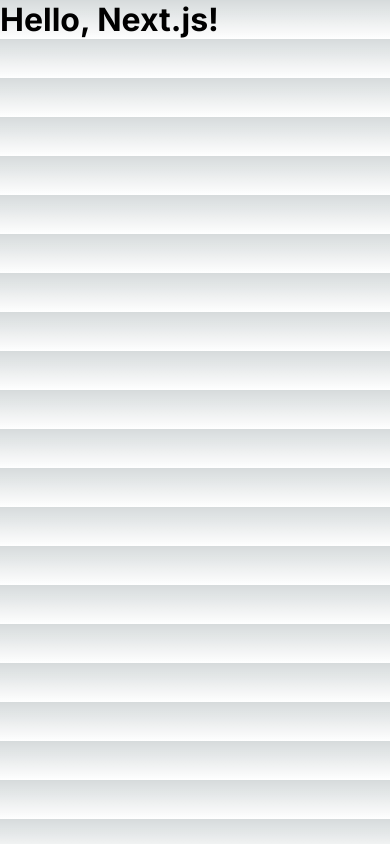
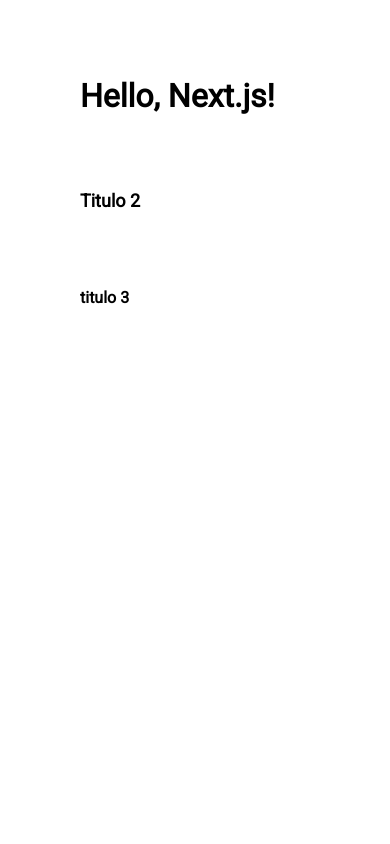
Before and after one commit to NayllaMiranda/aula-next-0, a Next.js app: page / in a window 390 px wide. Built offline with nearby package versions, Linux system fonts and the light colour scheme.

Commit message:
aula css

```diff
--- a/app/globals.css
+++ b/app/globals.css
@@ -1,107 +1,85 @@
-:root {
-  --max-width: 1100px;
-  --border-radius: 12px;
-  --font-mono: ui-monospace, Menlo, Monaco, "Cascadia Mono", "Segoe UI Mono",
-    "Roboto Mono", "Oxygen Mono", "Ubuntu Monospace", "Source Code Pro",
-    "Fira Mono", "Droid Sans Mono", "Courier New", monospace;
+/*
+Reset
+*/
 
-  --foreground-rgb: 0, 0, 0;
-  --background-start-rgb: 214, 219, 220;
-  --background-end-rgb: 255, 255, 255;
+/* http://meyerweb.com/eric/tools/css/reset/
+   v2.0 | 20110126
+   License: none (public domain)
+*/
 
-  --primary-glow: conic-gradient(
-    from 180deg at 50% 50%,
-    #16abff33 0deg,
-    #0885ff33 55deg,
-    #54d6ff33 120deg,
-    #0071ff33 160deg,
-    transparent 360deg
-  );
-  --secondary-glow: radial-gradient(
-    rgba(255, 255, 255, 1),
-    rgba(255, 255, 255, 0)
-  );
-
-  --tile-start-rgb: 239, 245, 249;
-  --tile-end-rgb: 228, 232, 233;
-  --tile-border: conic-gradient(
-    #00000080,
-    #00000040,
-    #00000030,
-    #00000020,
-    #00000010,
-    #00000010,
-    #00000080
-  );
-
-  --callout-rgb: 238, 240, 241;
-  --callout-border-rgb: 172, 175, 176;
-  --card-rgb: 180, 185, 188;
-  --card-border-rgb: 131, 134, 135;
+html, body, div, span, applet, object, iframe,
+h1, h2, h3, h4, h5, h6, p, blockquote, pre,
+a, abbr, acronym, address, big, cite, code,
+del, dfn, em, img, ins, kbd, q, s, samp,
+small, strike, strong, sub, sup, tt, var,
+b, u, i, center,
+dl, dt, dd, ol, ul, li,
+fieldset, form, label, legend,
+table, caption, tbody, tfoot, thead, tr, th, td,
+article, aside, canvas, details, embed,
+figure, figcaption, footer, header, hgroup,
+menu, nav, output, ruby, section, summary,
+time, mark, audio, video {
+	margin: 0;
+	padding: 0;
+	border: 0;
+	font-size: 100%;
+	font: inherit;
+	vertical-align: baseline;
+}
+/* HTML5 display-role reset for older browsers */
+article, aside, details, figcaption, figure,
+footer, header, hgroup, menu, nav, section {
+	display: block;
+}
+body {
+	line-height: 1;
+}
+ol, ul {
+	list-style: none;
+}
+blockquote, q {
+	quotes: none;
+}
+blockquote:before, blockquote:after,
+q:before, q:after {
+	content: '';
+	content: none;
+}
+table {
+	border-collapse: collapse;
+	border-spacing: 0;
 }
 
-@media (prefers-color-scheme: dark) {
-  :root {
-    --foreground-rgb: 255, 255, 255;
-    --background-start-rgb: 0, 0, 0;
-    --background-end-rgb: 0, 0, 0;
+/*
+css da aplicaçao
+*/
 
-    --primary-glow: radial-gradient(rgba(1, 65, 255, 0.4), rgba(1, 65, 255, 0));
-    --secondary-glow: linear-gradient(
-      to bottom right,
-      rgba(1, 65, 255, 0),
-      rgba(1, 65, 255, 0),
-      rgba(1, 65, 255, 0.3)
-    );
-
-    --tile-start-rgb: 2, 13, 46;
-    --tile-end-rgb: 2, 5, 19;
-    --tile-border: conic-gradient(
-      #ffffff80,
-      #ffffff40,
-      #ffffff30,
-      #ffffff20,
-      #ffffff10,
-      #ffffff10,
-      #ffffff80
-    );
-
-    --callout-rgb: 20, 20, 20;
-    --callout-border-rgb: 108, 108, 108;
-    --card-rgb: 100, 100, 100;
-    --card-border-rgb: 200, 200, 200;
-  }
+html{
+  font-size: 62,5%;
 }
 
-* {
-  box-sizing: border-box;
-  padding: 0;
-  margin: 0;
+h1 {
+  font-size: xx-large;
+  font-weight: bold;
+  margin: 10rem;
 }
 
-html,
-body {
-  max-width: 100vw;
-  overflow-x: hidden;
+h2 {
+  font-size:large;
+  font-weight: bold;
+  margin: 10rem;
 }
 
-body {
-  color: rgb(var(--foreground-rgb));
-  background: linear-gradient(
-      to bottom,
-      transparent,
-      rgb(var(--background-end-rgb))
-    )
-    rgb(var(--background-start-rgb));
+h3 {
+  font-size: medium;
+  font-weight: bold;
+  margin: 10rem;
 }
 
-a {
-  color: inherit;
-  text-decoration: none;
+@media screen and (max-width: 780px) {
+  html {
+    font-size: 50%;
+  }
+
 }
-
-@media (prefers-color-scheme: dark) {
-  html {
-    color-scheme: dark;
-  }
-}
--- a/app/layout.tsx
+++ b/app/layout.tsx
@@ -1,8 +1,12 @@
 import type { Metadata } from "next";
-import { Inter } from "next/font/google";
+import { Roboto} from "next/font/google";
 import "./globals.css";
 
-const inter = Inter({ subsets: ["latin"] });
+const roboto = Roboto ({
+  weight: '400',
+  subsets: ['latin'],
+  display: 'swap',
+});
 
 export const metadata: Metadata = {
   title: "Create Next App",
@@ -16,7 +20,7 @@
 }>) {
   return (
     <html lang="en">
-      <body className={inter.className}>{children}</body>
+      <body className={roboto.className}>{children}</body>
     </html>
   );
 }
--- a/app/page.tsx
+++ b/app/page.tsx
@@ -1,3 +1,9 @@
 export default function Page() {
-  return <h1>Hello, Next.js!</h1>
+  return (
+    <>
+    <h1>Hello, Next.js!</h1>
+    <h2>Titulo 2</h2>
+    <h3> titulo 3</h3>
+    </>
+  );
 }
```
